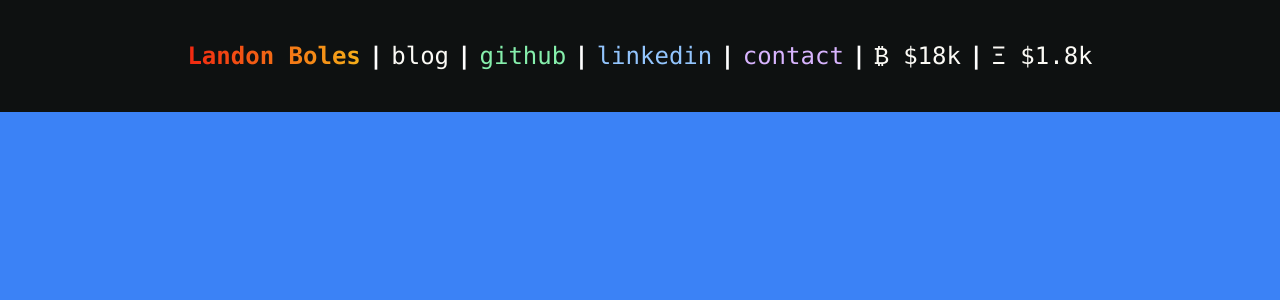
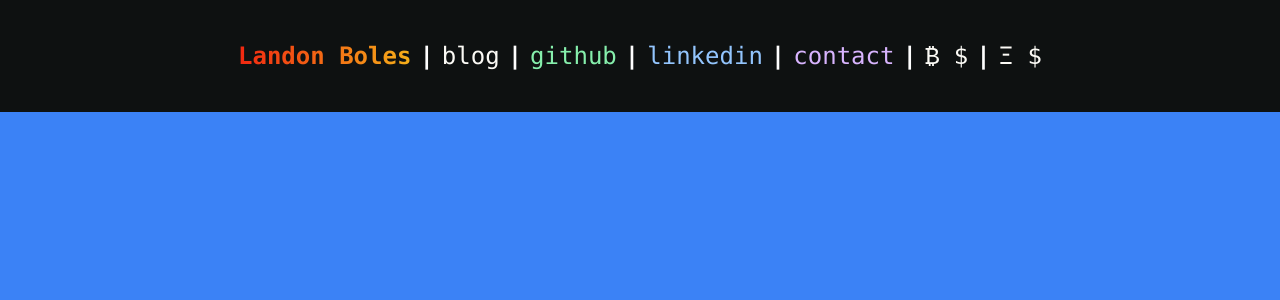
Before and after one commit to TheLDB/website, a Next.js app: page / in a window 1280 px wide. Shown: the top 300 px of the page. Built offline with nearby package versions, Linux system fonts and the light colour scheme; no server answers.

Commit message:
feat(navbar): added live btc & eth prices via coingecko

```diff
--- a/components/Navbar.tsx
+++ b/components/Navbar.tsx
@@ -1,6 +1,22 @@
 import Link from "next/link";
+import { useEffect, useState } from "react";
+import axios from 'axios';
 
 const Navbar = () => {
+    const [cryptoPrices, setCryptoPrices] = useState<{ethPrice: number; btcPrice: number}>();
+
+    useEffect(() => {
+        const fetchPrices = async () => {
+            const ethPrice = await axios.get("https://api.coingecko.com/api/v3/simple/price?ids=ethereum&vs_currencies=usd");
+            const btcPrice = await axios.get("https://api.coingecko.com/api/v3/simple/price?ids=bitcoin&vs_currencies=usd");
+            setCryptoPrices({
+                ethPrice: ethPrice.data.ethereum.usd as number,
+                btcPrice: btcPrice.data.bitcoin.usd as number
+            });
+        }
+
+        fetchPrices().catch(e => console.log(e));
+    }, []);
     return (
         <div className="w-full h-28 flex justify-center items-center">
             <div className="w-full h-full flex">
@@ -11,24 +27,24 @@ const Navbar = () => {
                         <h1 className="font-mono text-site-white font-light text-2xl link-underline link-underline-black hover:cursor-pointer">blog</h1>
                     </Link>
                     <h1 className="font-mono text-white font-semibold text-2xl">|</h1>
-                    <Link href="/">
+                    <Link href="https://github.com/TheLDB">
                         <h1 className="font-mono text-green-300 font-light text-2xl link-underline link-underline-black hover:cursor-pointer">github</h1>
                     </Link>
                     <h1 className="font-mono text-white font-semibold text-2xl">|</h1>
-                    <Link href="/">
+                    <Link href="https://www.linkedin.com/in/landon-boles-16b686143/">
                         <h1 className="font-mono text-blue-300 font-light text-2xl link-underline link-underline-black hover:cursor-pointer">linkedin</h1>
                     </Link>
                     <h1 className="font-mono text-white font-semibold text-2xl">|</h1>
-                    <Link href="/">
+                    <Link href="mailto:ldb@erikboles.com">
                         <h1 className="font-mono text-purple-300 font-light text-2xl link-underline link-underline-black hover:cursor-pointer">contact</h1>
                     </Link>
                     <h1 className="font-mono text-white font-semibold text-2xl">|</h1>
                     <Link href="/">
-                        <h1 className="font-mono text-site-white font-light text-2xl link-underline link-underline-black hover:cursor-pointer">₿ $18k</h1>
+                        <h1 className="font-mono text-site-white font-light text-2xl link-underline link-underline-black hover:cursor-pointer">₿ ${cryptoPrices?.btcPrice.toLocaleString()}</h1>
                     </Link>
                     <h1 className="font-mono text-white font-semibold text-2xl">|</h1>
                     <Link href="/">
-                        <h1 className="font-mono text-site-white font-light text-2xl link-underline link-underline-black hover:cursor-pointer">Ξ $1.8k</h1>
+                        <h1 className="font-mono text-site-white font-light text-2xl link-underline link-underline-black hover:cursor-pointer">Ξ ${cryptoPrices?.ethPrice.toLocaleString()}</h1>
                     </Link>
                 </div>
             </div>
--- a/package.json
+++ b/package.json
@@ -9,6 +9,7 @@
     "lint": "next lint"
   },
   "dependencies": {
+    "axios": "^0.27.2",
     "next": "12.3.1",
     "react": "18.2.0",
     "react-dom": "18.2.0"
```
Also changed, not shown: 1 other file (tests, documents, lock files or other folders).
